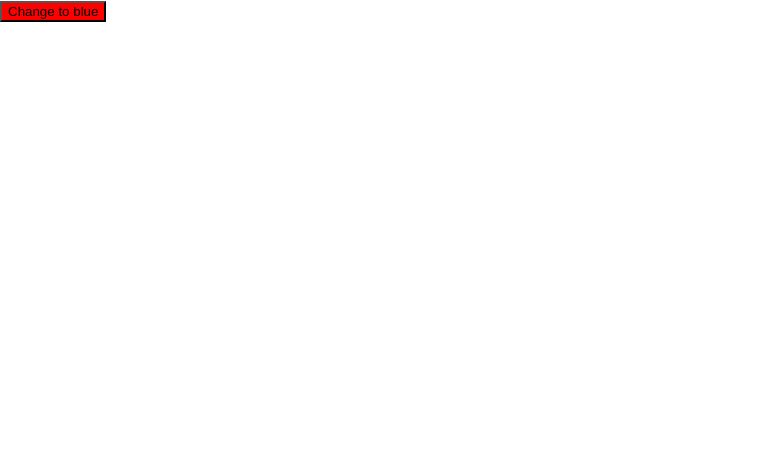
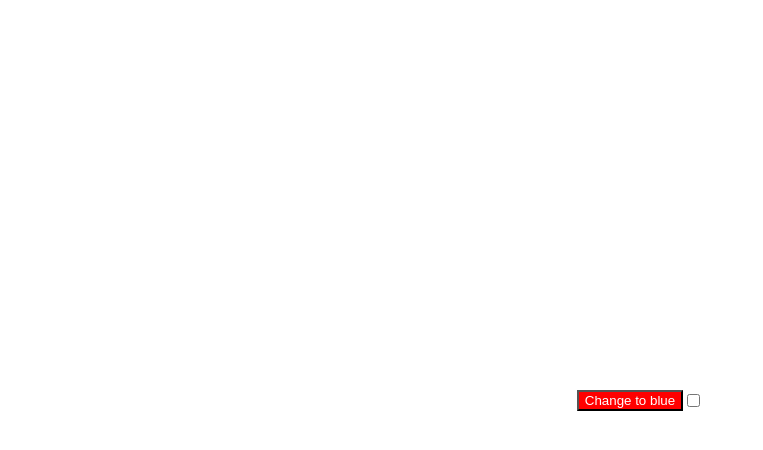
Before and after one commit to bradrivenburgh/testing-library-practice_color-button, a React (Create React App) app: page / in a window 1280 px wide. Shown: the top 450 px of the page, without its empty margins (0-763 px from the left). Built offline with nearby package versions, Linux system fonts and the light colour scheme.

Commit message:
added tests and code to disable button

```diff
--- a/src/App.js
+++ b/src/App.js
@@ -1,16 +1,31 @@
-import { useState } from 'react';
+import { useState } from "react";
 import "./App.css";
 
 function App() {
-  const [buttonColor, setButtonColor] = useState('red');
-  const newButtonColor = buttonColor === 'red' ? 'blue' : 'red';
+  const [buttonColor, setButtonColor] = useState("red");
+  const newButtonColor = buttonColor === "red" ? "blue" : "red";
+
+  const [disabled, setDisabled] = useState(false);
+
   return (
-    <div>
+    <div
+      style={{
+        height: "100vh",
+        display: "flex",
+        justifyContent: "center",
+        alignItems: "center",
+      }}>
       <button
-        style={{ backgroundColor: buttonColor }}
+        style={{ backgroundColor: buttonColor, color: "white" }}
+        disabled={disabled}
         onClick={() => setButtonColor(newButtonColor)}>
-          Change to {newButtonColor}
+        Change to {newButtonColor}
       </button>
+      <input
+        type='checkbox'
+        checked={disabled}
+        onChange={(e) => setDisabled(e.target.checked)}
+      />
     </div>
   );
 }
```
Also changed, not shown: 1 other file (tests, documents, lock files or other folders).
